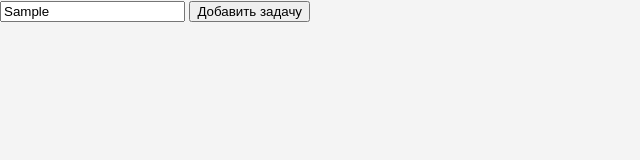
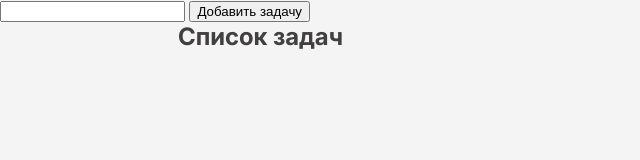
Before and after one commit to gartonot/todo-app, a plain HTML site: page index.html in a window 1280 px wide. Both pictures are taken after typing "Sample" into the empty fields and a click on the button "Добавить задачу". Shown: the whole page, without its empty margins (0-640 px from the left). Drawn offline with Linux system fonts and the light colour scheme; no server answers.

Commit message:
Добавил функционал на добавление задачи

```diff
--- a/index.html
+++ b/index.html
@@ -12,7 +12,7 @@
   <div id="app">
 
     <input type="text" id="todoTitleText">
-    <button type="button">Добавить задачу</button>
+    <button type="button" id="buttonTodoAdd">Добавить задачу</button>
 
   </div>
 
--- a/main.js
+++ b/main.js
@@ -1,7 +1,9 @@
 import App from './scripts/App.js';
+import rerenderTodoList from './scripts/helpers/rerender-todo-list.js';
 
 (async () => {
   const appHtml = document.getElementById('app');
 
   appHtml.append(await App());
+  rerenderTodoList();
 })();
--- a/scripts/App.js
+++ b/scripts/App.js
@@ -1,12 +1,18 @@
 import TodoList from './components/TodoList.js';
 import TodoTitle from './components/TodoTitle.js';
+
+import handlerAddTodo from './[temp]-handler-add-todo.js';
+import rerenderTodoList from './helpers/rerender-todo-list.js';
 
 const App = async () => {
   const appNode = document.createElement('div');
   appNode.classList.add('app-content');
 
+  // Обработчик кнопки добавить задачу
+  handlerAddTodo();
+
   appNode.append(TodoTitle());
-  appNode.append(await TodoList());
+  appNode.append(TodoList());
 
   return appNode;
 }
--- /dev/null
+++ b/scripts/[temp]-handler-add-todo.js
@@ -0,0 +1,22 @@
+import rerenderTodoList from './helpers/rerender-todo-list.js';
+import todoRepository from './services/repositories/todo-repository.js';
+
+const handlerAddTodo = () => {
+    const buttonTodoAdd = document.getElementById('buttonTodoAdd');
+    const inputFieldTodo = document.getElementById('todoTitleText');
+
+    buttonTodoAdd.addEventListener('click', async () => {
+        if(inputFieldTodo.value.length > 0) {
+            const data = {
+                title: inputFieldTodo.value,
+                isCompleted: false,
+            }
+
+            await todoRepository.createTodoItem(data);
+            inputFieldTodo.value = '';
+            rerenderTodoList();
+        }
+    })
+}
+
+export default handlerAddTodo;
--- a/scripts/components/TodoList.js
+++ b/scripts/components/TodoList.js
@@ -1,26 +1,7 @@
-import TodoItem from './TodoItem.js';
-import todoRepository from '../services/repositories/todo-repository.js';
-
-const TodoList = async () => {
-  // Script
-  let todoList = await todoRepository.getTodoList();
-
-  // Template
+const TodoList = () => {
   const todoListNode = document.createElement('div');
   todoListNode.classList.add('todo-list');
-
-  const todoListEmptyNode = document.createElement('div');
-  todoListEmptyNode.innerText = 'Спиоск задач пуст';
-
-  if(todoList.length === 0) {
-    todoListNode.append(todoListEmptyNode);
-  }
-
-  todoList.forEach(todoItem => {
-    if(todoItem.title) {
-      todoListNode.append(TodoItem(todoItem.title, todoItem.isCompleted));
-    }
-  });
+  todoListNode.id = 'todoList';
 
   return todoListNode;
 }
--- /dev/null
+++ b/scripts/helpers/rerender-todo-list.js
@@ -0,0 +1,28 @@
+import TodoItem from '../components/TodoItem.js';
+import todoRepository from '../services/repositories/todo-repository.js';
+
+const rerenderTodoList = async () => {
+  const todoListHtml = document.getElementById('todoList');
+
+  if(todoListHtml) {
+    todoListHtml.innerHTML = '';
+
+    let todoList = await todoRepository.getTodoList();
+
+    // Template
+    const todoListEmptyNode = document.createElement('div');
+    todoListEmptyNode.innerText = 'Спиоск задач пуст';
+
+    if(todoList.length === 0) {
+      todoListHtml.append(todoListEmptyNode);
+    }
+
+    todoList.forEach(todoItem => {
+      if(todoItem.title) {
+        todoListHtml.append(TodoItem(todoItem.title, todoItem.isCompleted));
+      }
+    });
+  }
+}
+
+export default rerenderTodoList;
--- a/scripts/services/classes/Http.js
+++ b/scripts/services/classes/Http.js
@@ -8,6 +8,13 @@ class Http {
     return response;
   }
 
+  async post(url, params) {
+    await fetch(`${this.apiUrl}${url}`, {
+      method: 'POST',
+      body: JSON.stringify(params),
+    }).then(response => response.json());
+  }
+
 }
 
 export default Http;
--- a/scripts/services/repositories/todo-repository.js
+++ b/scripts/services/repositories/todo-repository.js
@@ -11,6 +11,13 @@ const todoRepository = {
       console.error('Ошибка получения списка задач: ', error);
     }
   },
+  async createTodoItem(params) {
+    try {
+      await http.post('/todos', params);
+    } catch (error) {
+      console.error('Ошибка получения списка задач: ', error);
+    }
+  },
 }
 
 export default todoRepository;
```
